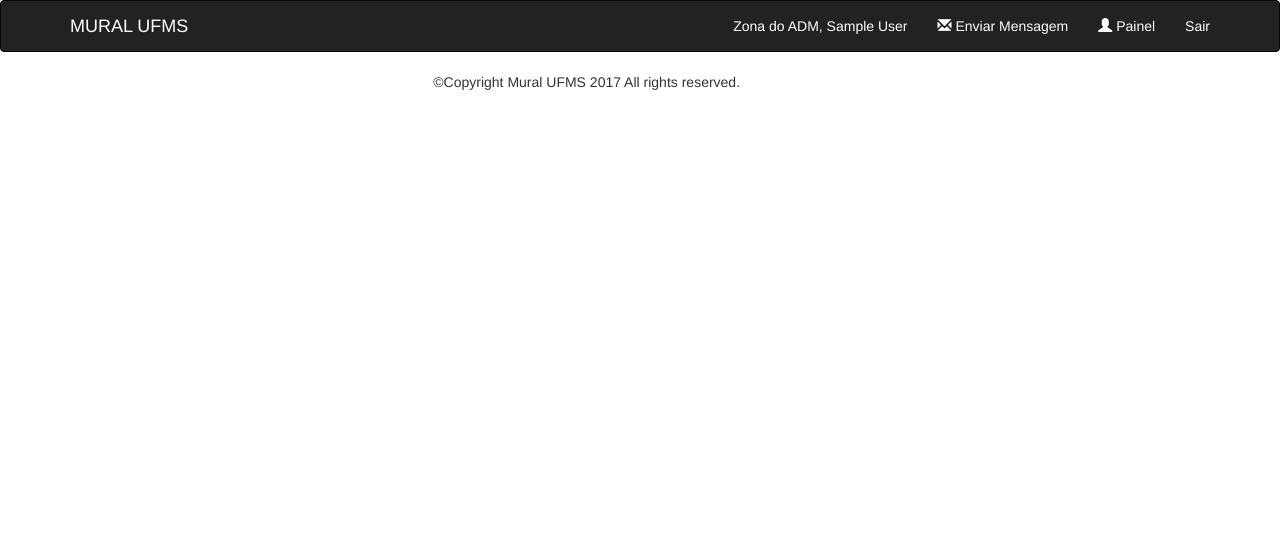
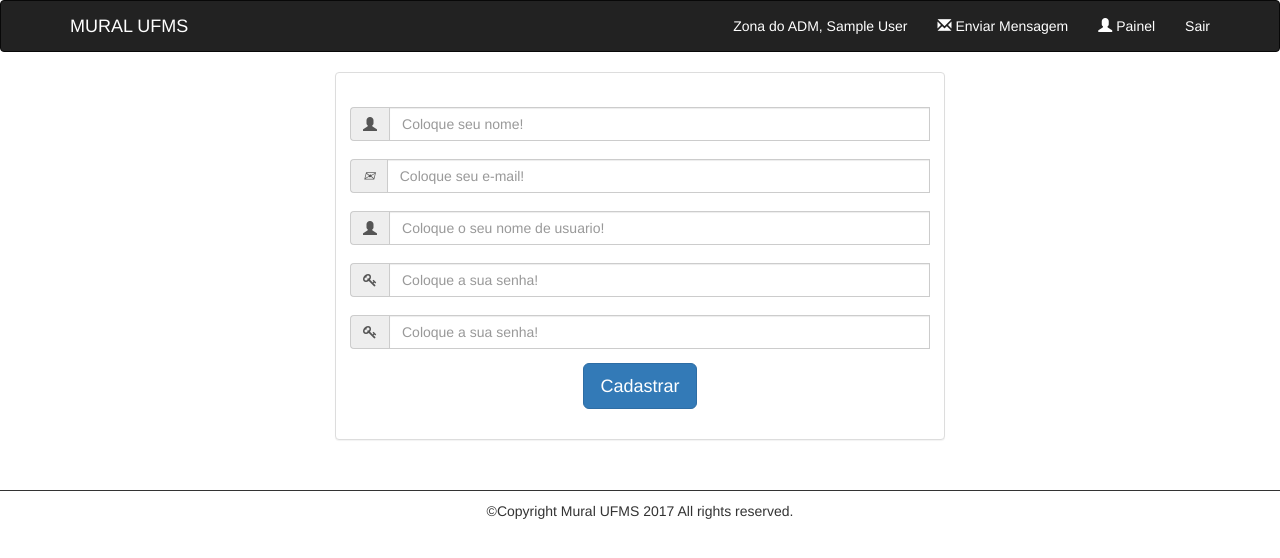
Before and after one commit to brunomecca/muralufms2, a PHP site: page /index.php?page=minhasConfig in a window 1280 px wide. Shown: the top 558 px of the page. Run offline with PHP 8.4, Linux system fonts and the light colour scheme; the visitor is signed in with stand-in values (Sample User, id 1); some libraries are stand-ins or nearby versions.

Commit message:
atualizacaooeom
omdoamdoandoadada

```diff
--- a/controller/UsuarioController.php
+++ b/controller/UsuarioController.php
@@ -4,12 +4,6 @@
 			if(isset($_GET['page']) && $_GET['page'] == 'usuario')
 				$this->cadastrar();
 			elseif(isset($_GET['page']) && $_GET['page'] == 'minhasConfig'){
-				if(isset($_SESSION)){
-					$usuario = new Usuario($_SESSION['email'], 0, $_SESSION['nome'], $_SESSION['usuario'], $_SESSION['id']);
-					$this->mostrar($usuario);
-				}
-			}
-			else{
 				if(isset($_SESSION)){
 					$usuario = new Usuario($_SESSION['email'], 0, $_SESSION['nome'], $_SESSION['usuario'], $_SESSION['id']);
 					$this->alterar($usuario);
@@ -42,13 +36,9 @@
 			}
 		}
 
-		public function mostrar($usuario){
-			require "view/minhasConfig.php";
-
-		}
 
 		public function alterar($usuario){
-			require "view/meuPerfil.php";
+			require "view/minhasConfig.php";
 		}
 
 	}
--- a/static/css/style.css
+++ b/static/css/style.css
@@ -15,7 +15,18 @@ and open the template in the editor.
     --light-green : #2dff16;
 }
 
+/**
+    FOOTER
+ */
 
+#footer
+ {
+    border-top:1.5px;
+    border-top-style: solid;
+    padding-top: 10px;
+    padding-bottom: 20px;
+    margin-top: 30px;
+ }
 
 /**
     NAVBAR
@@ -58,7 +69,7 @@ and open the template in the editor.
 }
 
 #form-login ,#form-cadastro{
-    position: relative;
+
     top: 100px;
 
     width: 50%;
--- a/view/footer.php
+++ b/view/footer.php
@@ -1,5 +1,5 @@
 <footer>
-    <div class="col-md-11">
+    <div id="footer" class="col-md-12">
       <div class='text-center'>
 
         ©Copyright Mural UFMS
--- a/view/minhasConfig.php
+++ b/view/minhasConfig.php
@@ -1,6 +1,51 @@
 <?php
 	require "header.php";
 ?>
+         <div id="form-cadastro" class="container">
+            <div class="row">
+                <div class="col-xs-12 col-sm-12 col-md-12 col-lg-12 text-center">
+
+                    <div id="panel-cadastro" class="panel panel-default">
+
+                        <form name="form-cadastro form-horizontal" onsubmit="return validarCadastro()" action="" method="post" enctype="multipart/form-data" class="form-signin">
+                            <div class="input-group">
+                                <span class="input-group-addon"><i class="glyphicon glyphicon-user"></i></span>
+                                    <input type="text" id="nome" name="nome" class="form-control" placeholder="Coloque seu nome!">
+                                    <span></span>
+                            </div>
+                            <p></p>
+                            <div class="input-group">
+                                <span class="input-group-addon"><i class="glypicon glyphicon-envelope"></i></span>
+                                    <input type="text" id="email" name="email" class="form-control" placeholder="Coloque seu e-mail!">
+                                    <span></span>
+                            </div>
+                            <p></p>
+                            <div class="input-group">
+                                <span class="input-group-addon"><i class="glyphicon glyphicon-user"></i></span>
+                                <input type="text" id="username" name="username" class="form-control" placeholder="Coloque o seu nome de usuario! " required="true" />
+                                <span></span>
+                            </div>
+                            <p></p>
+                            <div class="input-group">
+                                <span class="input-group-addon"><i class="fa fa-key"></i></span>
+                                <input type="password" id="password" name="password" class="form-control" placeholder="Coloque a sua senha! " required="true" />
+                                <span></span>
+                            </div>
+                            <p></p>
+                            <div class="input-group">
+                                <span class="input-group-addon"><i class="fa fa-key"></i></span>
+                                <input type="password" id="confirm-password" name="confirm-password" class="form-control" placeholder="Coloque a sua senha! " required="true" />
+                                <span></span>
+                            </div>
+                            <p></p>
+                            <input type="hidden" name="page" value="cadastrar" />
+                            <input type="submit" value="Cadastrar" class="btn btn-lg btn-primary" />
+                        </div>
+                        </form>
+                    </div>
+                </div>
+            </div>
+         </div>
 
 <?php
 	require "footer.php";
```
Also changed, not shown: view/adminMensagens.php (+0 -8 lines), view/meuPerfil.php (deleted, +0 -7 lines).
